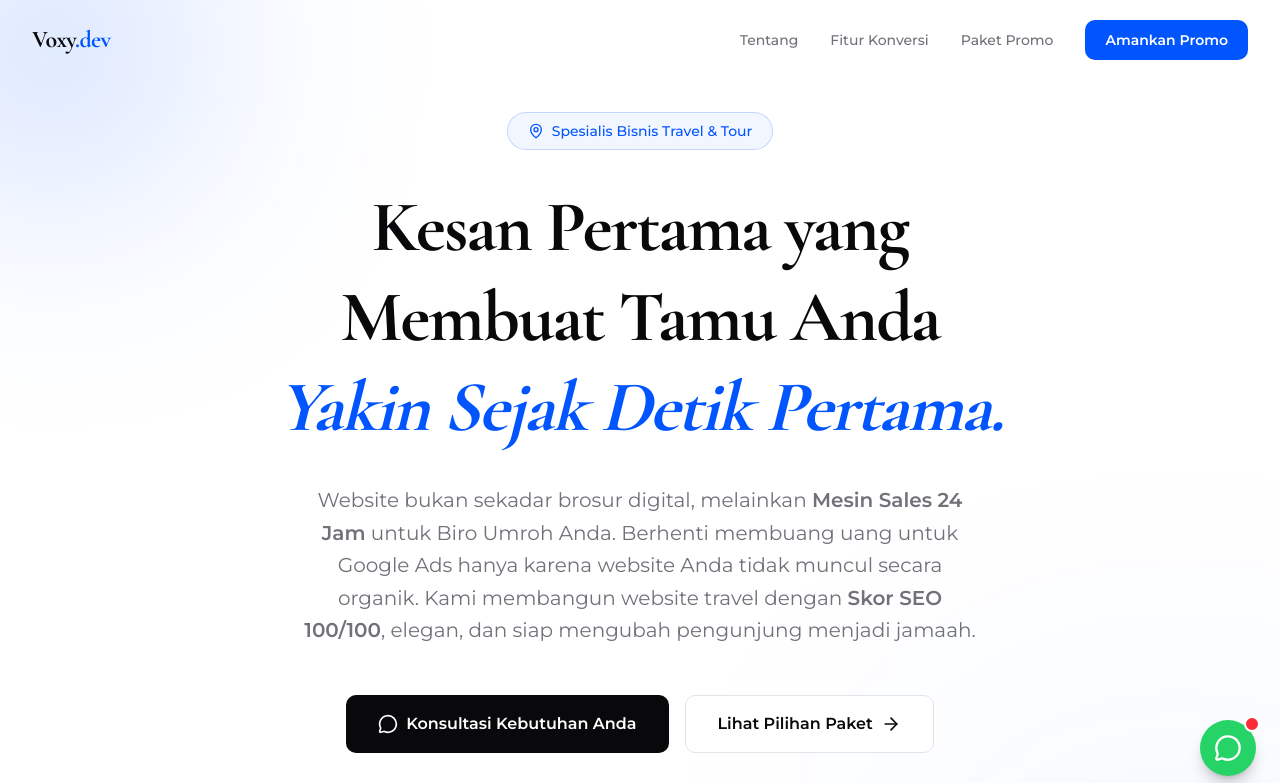
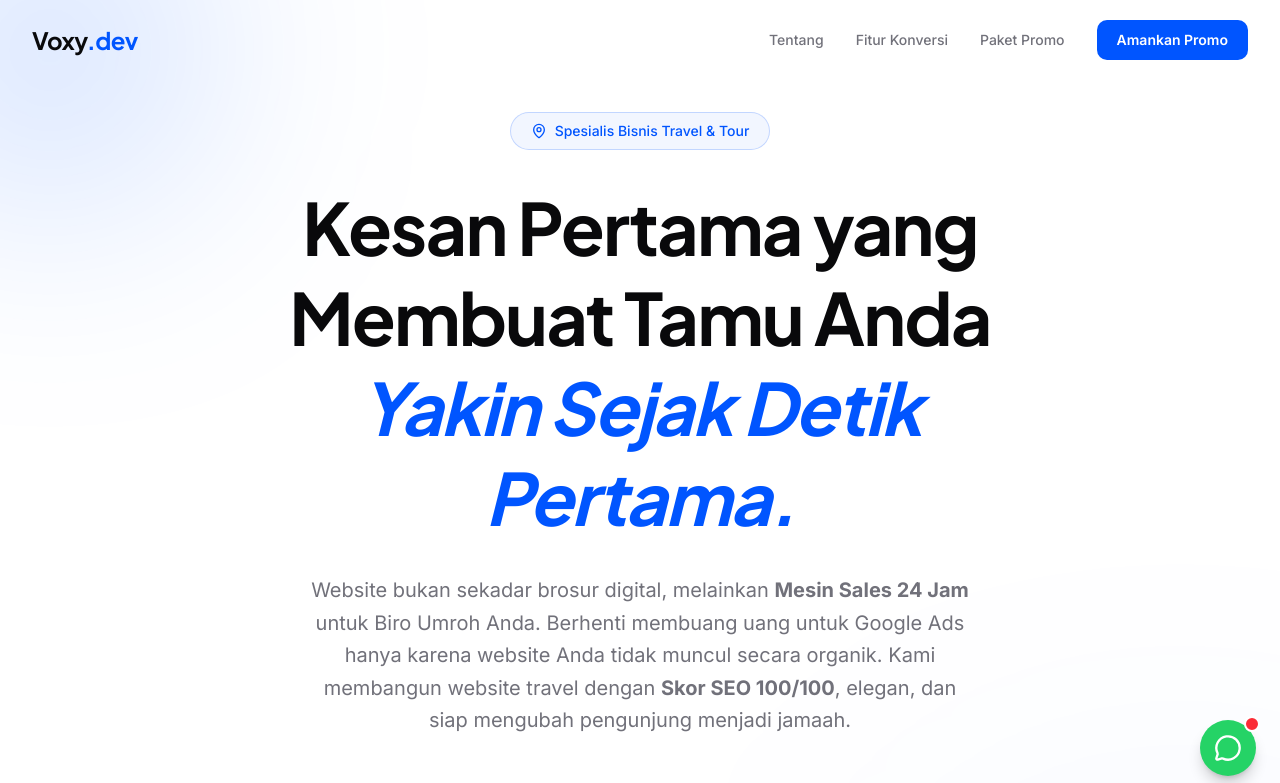
Before and after one commit to damosfxa/landingpage, a Next.js app: page / in a window 1280 px wide. Shown: the top 783 px of the page. Built offline with nearby package versions, Linux system fonts and the light colour scheme.

Commit message:
style: revert to inter and plus jakarta sans with optimized next/font loading

```diff
--- a/src/app/globals.css
+++ b/src/app/globals.css
@@ -49,8 +49,8 @@
   --radius-md: calc(var(--radius) - 2px);
   --radius-lg: var(--radius);
 
-  --font-sans: var(--font-montserrat), ui-sans-serif, system-ui, sans-serif;
-  --font-serif: var(--font-cormorant), ui-serif, Georgia, Cambria, "Times New Roman", Times, serif;
+  --font-sans: var(--font-inter), ui-sans-serif, system-ui, sans-serif;
+  --font-serif: var(--font-plus-jakarta-sans), ui-serif, Georgia, Cambria, "Times New Roman", Times, serif;
 }
 
 @layer base {
--- a/src/app/layout.tsx
+++ b/src/app/layout.tsx
@@ -1,20 +1,18 @@
 import type { Metadata } from "next";
-import { Cormorant_Garamond, Montserrat } from "next/font/google";
+import { Inter, Plus_Jakarta_Sans } from "next/font/google";
 import "./globals.css";
 import { SmoothScrollProvider } from "@/components/smooth-scroll-provider";
 import { Toaster } from "sonner";
 
-const cormorant = Cormorant_Garamond({
+const inter = Inter({
   subsets: ["latin"],
-  weight: ["400", "500", "600", "700"],
-  variable: "--font-cormorant",
+  variable: "--font-inter",
   display: "swap",
 });
 
-const montserrat = Montserrat({
+const plusJakartaSans = Plus_Jakarta_Sans({
   subsets: ["latin"],
-  weight: ["300", "400", "500", "600"],
-  variable: "--font-montserrat",
+  variable: "--font-plus-jakarta-sans",
   display: "swap",
 });
 
@@ -77,7 +75,7 @@ export default function RootLayout({
   children: React.ReactNode;
 }>) {
   return (
-    <html lang="id" className={`h-full antialiased ${cormorant.variable} ${montserrat.variable}`}>
+    <html lang="id" className={`h-full antialiased ${inter.variable} ${plusJakartaSans.variable}`}>
       <body className="min-h-full flex flex-col font-sans">
         <SmoothScrollProvider>
           {children}
```
